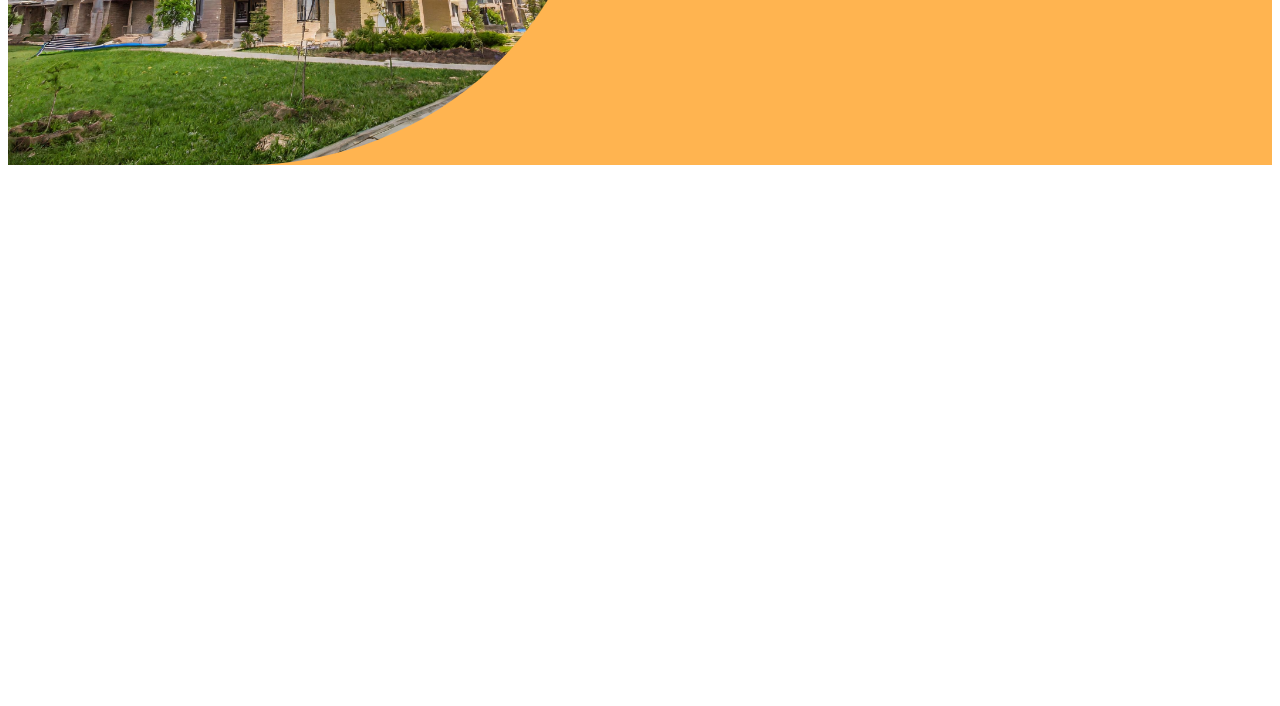
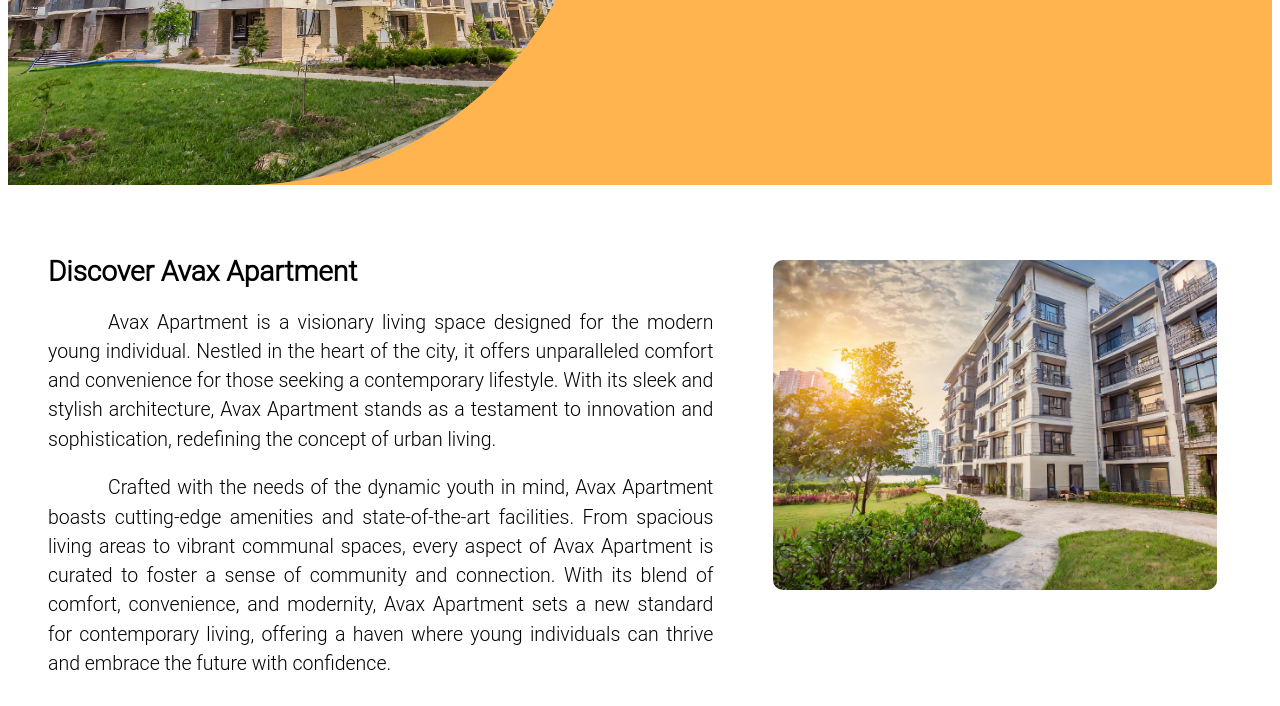
Before and after one commit to SyahiraIsnaeni/landing-page-apartment, a plain HTML site: page view/index.html in a window 1280 px wide. Shown: the part 495-1201 px from the top of the page. Before the commit the page ends 800 px from the top, so only its background shows below. Drawn offline with Linux system fonts and the light colour scheme.

Commit message:
bikin pengenalan apartment

```diff
--- a/css/index.css
+++ b/css/index.css
@@ -53,7 +53,6 @@
     margin-top: auto;
     padding-left: 10px;
     padding-bottom: 10px;
-    padding-right: 30px;
     padding-top: 10px;
     font-family: "Roboto Light";
     width: 100%;
@@ -78,6 +77,32 @@
 
 #heroImg{
     width: 100%;
+}
+
+#desc{
+    padding-left: 5px;
+    display: block;
+}
+
+#descDetail h2{
+    font-family: "Roboto Light";
+    font-size: 20px;
+    margin: 0;
+    padding-top: 30px;
+}
+
+#descDetail p{
+    font-family: "Roboto Light";
+    text-align: justify;
+    font-size: 15px;
+    text-indent: 40px;
+}
+
+#imgDesc img{
+    width: 100%;
+    border-radius: 10px;
+    height: 270px;
+    object-fit: cover;
 }
 
 @media screen and (min-width: 480px) {
@@ -113,6 +138,31 @@
 
     #heroSect{
         height: 420px;
+    }
+
+    #descDetail h2{
+        font-size: 21px;
+        margin: 0;
+        padding-top: 30px;
+    }
+
+    #descDetail p{
+        font-size: 16px;
+        text-indent: 40px;
+    }
+
+    #desc{
+        padding-left: 15px;
+        padding-right: 15px;
+        display: block;
+    }
+
+    #imgDesc img{
+        width: 100%;
+        margin-top: 5px;
+        border-radius: 10px;
+        height: 280px;
+        object-fit: cover;
     }
 }
 
@@ -168,6 +218,30 @@
         border-bottom-right-radius: 60%;
         border-bottom-left-radius: 0;
     }
+
+    #desc{
+        padding-left: 20px;
+        display: block;
+    }
+
+    #descDetail h2{
+        font-family: "Roboto Light";
+        font-size: 23px;
+        margin: 0;
+        padding-top: 40px;
+    }
+
+    #descDetail p{
+        font-family: "Roboto Light";
+        text-align: justify;
+        font-size: 17px;
+        text-indent: 70px;
+    }
+
+    #imgDesc img{
+        height: 340px;
+        object-fit: cover;
+    }
 }
 
 @media screen and (min-width: 1024px) {
@@ -210,6 +284,42 @@
         border-bottom-right-radius: 60%;
         border-bottom-left-radius: 0;
     }
+
+    #desc{
+        padding-left: 20px;
+        display: flex;
+    }
+
+    #descDetail{
+        width: 60%;
+        padding-right: 30px;
+    }
+
+    #descDetail h2{
+        font-family: "Roboto Light";
+        font-size: 24px;
+        margin: 0;
+        padding-top: 40px;
+    }
+
+    #descDetail p{
+        font-family: "Roboto Light";
+        text-align: justify;
+        font-size: 17.5px;
+        text-indent: 50px;
+    }
+
+    #imgDesc img{
+        height: 300px;
+        width: 100%;
+        object-fit: cover;
+    }
+
+    #imgDesc{
+        width: 40%;
+        margin-top: 50px;
+        padding-right: 20px;
+    }
 }
 
 @media screen and (min-width: 1200px) {
@@ -240,7 +350,7 @@
     #heroSect{
         position: relative;
         background-color: #FFB450;
-        height: 550px;
+        height: 570px;
         display: flex;
     }
 
@@ -267,9 +377,46 @@
 
     #heroImg img{
         width: 100%;
-        height: 550px;
+        height: 570px;
         object-fit: cover;
         border-bottom-right-radius: 60%;
         border-bottom-left-radius: 0;
     }
+
+    #desc{
+        padding-left: 40px;
+        display: flex;
+    }
+
+    #descDetail{
+        width: 60%;
+        padding-right: 60px;
+    }
+
+    #descDetail h2{
+        font-family: "Roboto Light";
+        font-size: 28px;
+        margin: 0;
+        padding-top: 70px;
+    }
+
+    #descDetail p{
+        font-family: "Roboto Light";
+        text-align: justify;
+        font-size: 19.5px;
+        text-indent: 60px;
+        line-height: 1.5;
+    }
+
+    #imgDesc img{
+        height: 330px;
+        width: 100%;
+        object-fit: cover;
+    }
+
+    #imgDesc{
+        width: 40%;
+        margin-top: 70px;
+        padding-right: 40px;
+    }
 }
--- a/view/index.html
+++ b/view/index.html
@@ -33,6 +33,7 @@
 </nav>
 </header>
 <main>
+<!--    HERO SECTION-->
     <div id="heroSect">
         <div id="heroImg">
             <img src="../assets/apartment1.jpg">
@@ -44,6 +45,24 @@
             <h3>Your Dream Living Space Awaits</h3>
         </div>
     </div>
+
+<!--    DISCOVER APARTMENT-->
+    <div id="desc">
+        <div id="descDetail">
+            <h2>
+                Discover Avax Apartment
+            </h2>
+            <p>
+                Avax Apartment is a visionary living space designed for the modern young individual. Nestled in the heart of the city, it offers unparalleled comfort and convenience for those seeking a contemporary lifestyle. With its sleek and stylish architecture, Avax Apartment stands as a testament to innovation and sophistication, redefining the concept of urban living.
+            </p>
+            <p>
+                Crafted with the needs of the dynamic youth in mind, Avax Apartment boasts cutting-edge amenities and state-of-the-art facilities. From spacious living areas to vibrant communal spaces, every aspect of Avax Apartment is curated to foster a sense of community and connection. With its blend of comfort, convenience, and modernity, Avax Apartment sets a new standard for contemporary living, offering a haven where young individuals can thrive and embrace the future with confidence.
+            </p>
+        </div>
+        <div id="imgDesc">
+            <img src="../assets/apartment2.jpg">
+        </div>
+    </div>
 </main>
 <footer>
 
```
